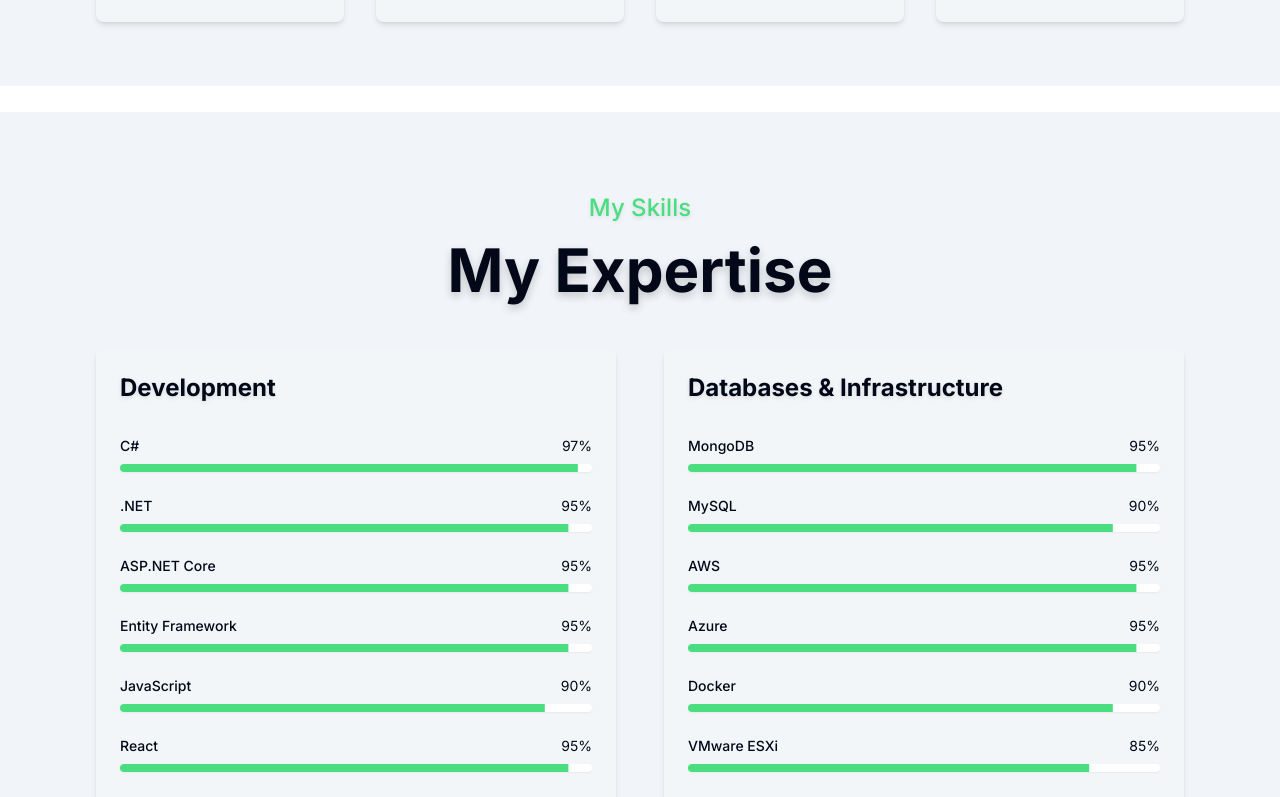
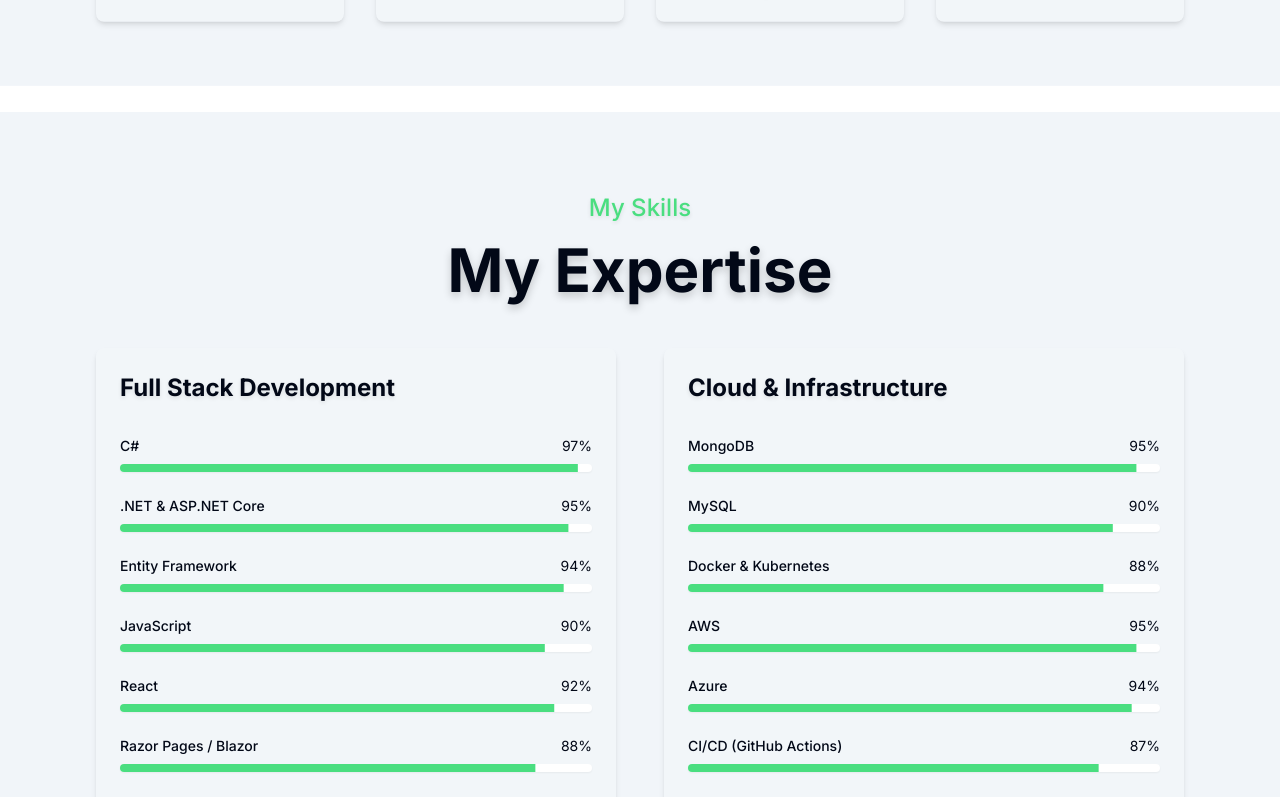
Before and after one commit to hafiz011/my-portfolio, a Next.js app: page / in a window 1280 px wide. Shown: the part 2000-2797 px from the top of the page. Built offline with nearby package versions, Linux system fonts and the light colour scheme.

Commit message:
update 3.0

```diff
--- a/app/globals.css
+++ b/app/globals.css
@@ -94,7 +94,7 @@
 }
 
 .shadow-card-hover {
-  @apply shadow-md hover:shadow-xl hover:shadow-primary/20 transition-all duration-300;
+  @apply shadow-md hover:shadow-xl hover:shadow-primary/30 transition-all duration-300;
 }
 
 .shadow-text {
@@ -106,11 +106,11 @@
 }
 
 .shadow-primary {
-  @apply shadow-md shadow-primary/20;
+  @apply shadow-md shadow-primary/30;
 }
 
 .shadow-primary-hover {
-  @apply hover:shadow-lg hover:shadow-primary/30 transition-shadow duration-300;
+  @apply hover:shadow-lg hover:shadow-primary/40 transition-shadow duration-300;
 }
 
 .shadow-header {
--- a/components/about-section.tsx
+++ b/components/about-section.tsx
@@ -73,7 +73,7 @@ export function AboutSection() {
               transition={{ duration: 0.5, delay: 0.8 }}
               className="mt-6"
             >
-              <Link href="/about" className="btn-primary hover-lift shadow-primary-hover">
+              <Link href="/about" className="btn-primary hover-lift">
                 More About Me
                 <ArrowRight className="h-4 w-4" />
               </Link>
@@ -81,8 +81,8 @@ export function AboutSection() {
           </AnimatedSection>
 
           <div className="grid grid-cols-2 gap-6">
-            <AnimatedSection delay={100} direction="scale" duration={0.6}>
-              <Card className="bg-card hover:border-primary transition-colors hover-lift shadow-card-hover">
+            <AnimatedSection delay={100} direction="scale" duration={0.3}>
+              <Card className="bg-card transition-colors shadow-card-hover">
                 <CardContent className="p-6 text-center">
                   <h4 className="text-5xl font-bold text-primary mb-2 shadow-text">
                     <CounterUp end={4} suffix="+" />
@@ -92,8 +92,8 @@ export function AboutSection() {
               </Card>
             </AnimatedSection>
 
-            <AnimatedSection delay={200} direction="scale" duration={0.6}>
-              <Card className="bg-card hover:border-primary transition-colors hover-lift shadow-card-hover">
+            <AnimatedSection delay={200} direction="scale" duration={0.3}>
+              <Card className="bg-card transition-colors shadow-card-hover">
                 <CardContent className="p-6 text-center">
                   <h4 className="text-5xl font-bold text-primary mb-2 shadow-text">
                     <CounterUp end={31} suffix="+" delay={200} />
@@ -103,8 +103,8 @@ export function AboutSection() {
               </Card>
             </AnimatedSection>
 
-            <AnimatedSection delay={300} direction="scale" duration={0.6}>
-              <Card className="bg-card hover:border-primary transition-colors hover-lift shadow-card-hover">
+            <AnimatedSection delay={300} direction="scale" duration={0.3}>
+              <Card className="bg-card transition-colors shadow-card-hover">
                 <CardContent className="p-6 text-center">
                   <h4 className="text-5xl font-bold text-primary mb-2 shadow-text">
                     <CounterUp end={5} suffix="+" delay={400} />
@@ -114,8 +114,8 @@ export function AboutSection() {
               </Card>
             </AnimatedSection>
 
-            <AnimatedSection delay={400} direction="scale" duration={0.6}>
-              <Card className="bg-card hover:border-primary transition-colors hover-lift shadow-card-hover">
+            <AnimatedSection delay={400} direction="scale" duration={0.3}>
+              <Card className="bg-card transition-colors shadow-card-hover">
                 <CardContent className="p-6 text-center">
                   <h4 className="text-5xl font-bold text-primary mb-2 shadow-text">
                     <CounterUp end={3} suffix="+" delay={600} />
--- a/components/skills-section.tsx
+++ b/components/skills-section.tsx
@@ -15,52 +15,54 @@ export function SkillsSection() {
 
   const skillCategories = [
   {
-      name: "Development",
+    name: "Full Stack Development",
     skills: [
       { name: "C#", level: 97 },
-        { name: ".NET", level: 95 },
-        { name: "ASP.NET Core", level: 95 },
-        { name: "Entity Framework", level: 95 },
+      { name: ".NET & ASP.NET Core", level: 95 },
+      { name: "Entity Framework", level: 94 },
       { name: "JavaScript", level: 90 },
-        { name: "React", level: 95 },
-        { name: "C/C++", level: 85 },
+      { name: "React", level: 92 },
+      { name: "Razor Pages / Blazor", level: 88 },
+      { name: "Microservices", level: 90 },
     ],
   },
   {
-      name: "Databases & Infrastructure",
+    name: "Cloud & Infrastructure",
     skills: [
       { name: "MongoDB", level: 95 },
       { name: "MySQL", level: 90 },
+      { name: "Docker & Kubernetes", level: 88 },
       { name: "AWS", level: 95 },
-        { name: "Azure", level: 95 },
-        { name: "Docker", level: 90},
-        { name: "VMware ESXi", level: 85 },
-        { name: "Server Administration (Windows, Linux)", level: 95 },
+      { name: "Azure", level: 94 },
+      { name: "CI/CD (GitHub Actions)", level: 87 },
+      { name: "Linux / Windows Server Admin", level: 96 },
     ],
   },
   {
-      name: "Cybersecurity",
+    name: "Cybersecurity & DevSecOps",
     skills: [
-        { name: "Vulnerability Assessment", level: 90 },
       { name: "Penetration Testing", level: 95 },
-        { name: "privilege escalation", level: 90 },
-        { name: "web application security flaws", level: 95 },
-        { name: "Digital forensics", level: 90 },
-        { name: "Network Security", level: 85 },
+      { name: "Vulnerability Assessment", level: 93 },
+      { name: "Privilege Escalation", level: 91 },
+      { name: "OWASP Top 10", level: 94 },
+      { name: "Digital Forensics", level: 88 },
+      { name: "Network Security", level: 90 },
+      { name: "TryHackMe / CTFs", level: 85 },
     ],
   },
   {
-      name: "Networking & Devices",
+    name: "IoT & Embedded Systems",
     skills: [
-        { name: "Active Directory", level: 95 },
-        { name: "Firewall Configs", level: 95 },
       { name: "Sensor Integration", level: 90 },
-        { name: "Microcontrollers", level: 95 },
-        { name: "PCBA Repair (L1–L4)", level: 90 },
+      { name: "Microcontrollers (ESP32, Arduino)", level: 95 },
+      { name: "PCBA Repair (L1–L4)", level: 92 },
+      { name: "Embedded C/C++", level: 85 },
+      { name: "MQTT / REST for IoT", level: 88 },
+      { name: "Device Security (MAC/Token Auth)", level: 90 },
+    ],
+  },
+]
 
-      ],
-    }
-  ]
 
   // Animate progress bars when they come into view
   useEffect(() => {
```
Lines whose indentation alone changed are shown as unchanged.
